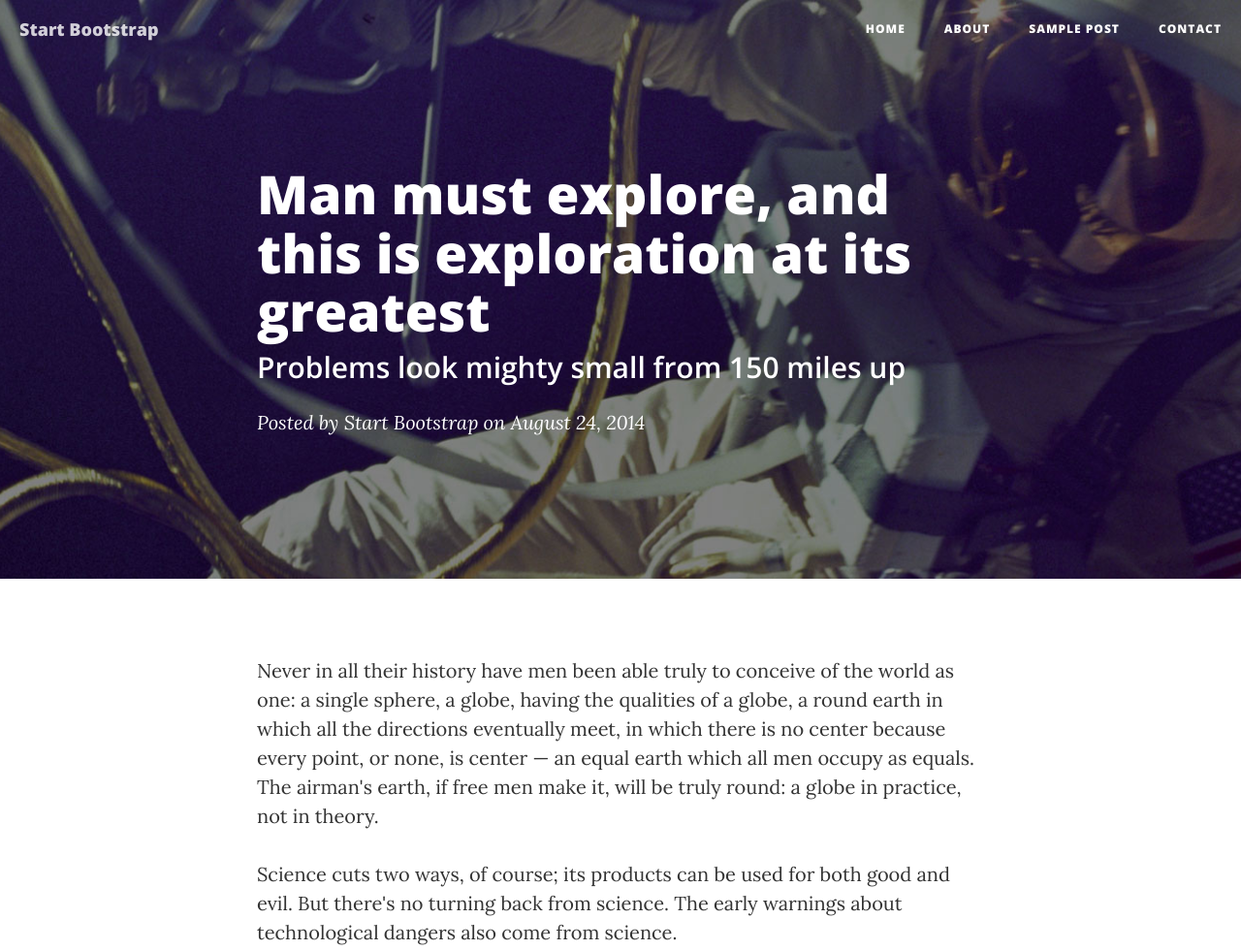
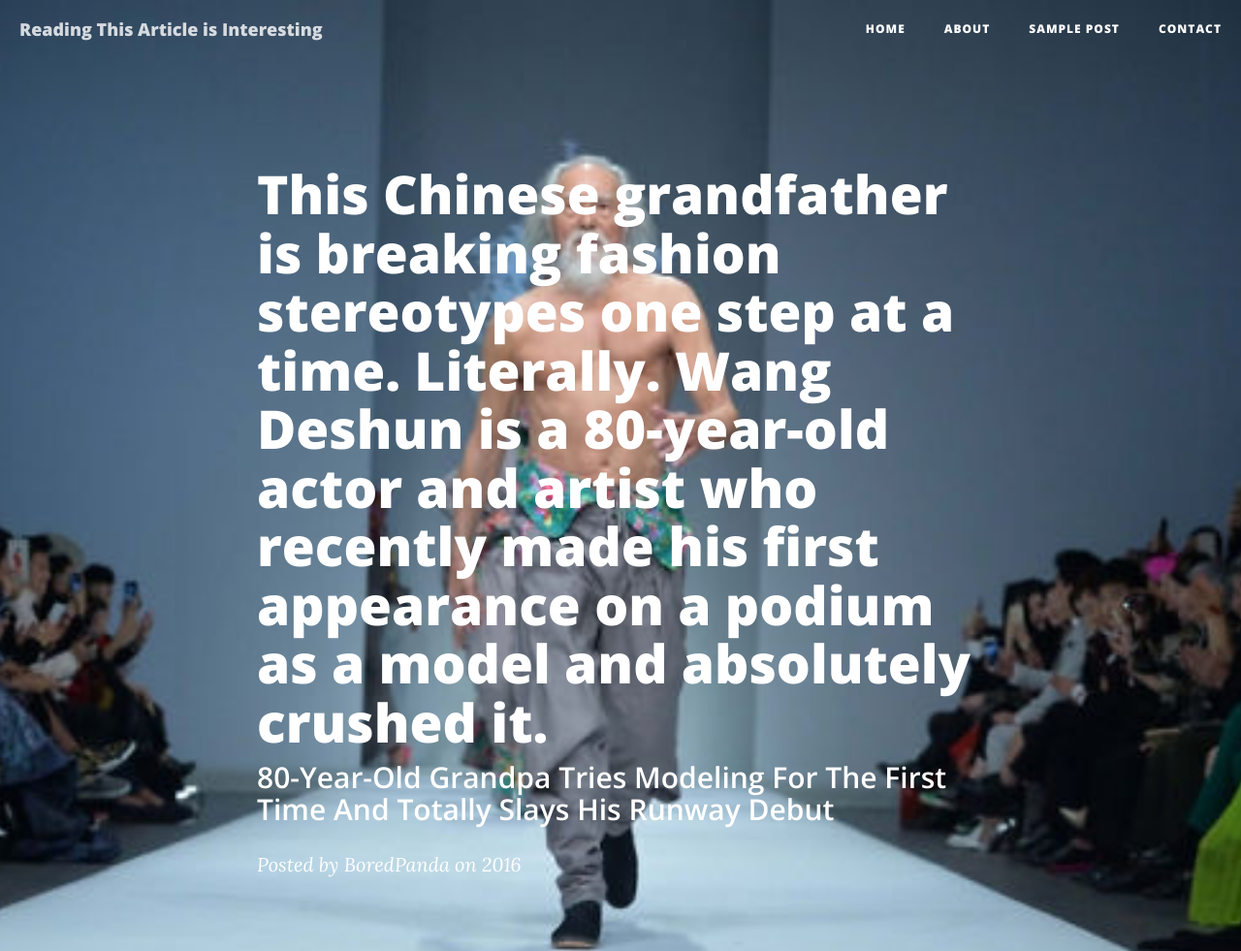
Before and after one commit to jellyrosetolosa/Cleanblog, a website: page post.html in a window 1280 px wide. Shown: the top 981 px of the page at 97% size. Drawn offline with nearby package versions, Linux system fonts and the light colour scheme.

Commit message:
Update post.html

```diff
--- a/post.html
+++ b/post.html
@@ -9,7 +9,7 @@
     <meta name="description" content="">
     <meta name="author" content="">
 
-    <title>Clean Blog - Sample Post</title>
+    <title>Entertainment Story </title>
 
     <!-- Bootstrap Core CSS -->
     <link href="vendor/bootstrap/css/bootstrap.min.css" rel="stylesheet">
@@ -42,7 +42,7 @@
                     <span class="sr-only">Toggle navigation</span>
                     Menu <i class="fa fa-bars"></i>
                 </button>
-                <a class="navbar-brand" href="index.html">Start Bootstrap</a>
+                <a class="navbar-brand" href="index.html">Reading This Article is Interesting</a>
             </div>
 
             <!-- Collect the nav links, forms, and other content for toggling -->
@@ -69,14 +69,14 @@
 
     <!-- Page Header -->
     <!-- Set your background image for this header on the line below. -->
-    <header class="intro-header" style="background-image: url('img/post-bg.jpg')">
+    <header class="intro-header" style="background-image: url('img/80-year-old-model-grandpa-china-wang-deshun-8-581de8dbeb59a__700.jpg')">
         <div class="container">
             <div class="row">
                 <div class="col-lg-8 col-lg-offset-2 col-md-10 col-md-offset-1">
                     <div class="post-heading">
-                        <h1>Man must explore, and this is exploration at its greatest</h1>
-                        <h2 class="subheading">Problems look mighty small from 150 miles up</h2>
-                        <span class="meta">Posted by <a href="#">Start Bootstrap</a> on August 24, 2014</span>
+                        <h1>This Chinese grandfather is breaking fashion stereotypes one step at a time. Literally. Wang Deshun is a 80-year-old actor and artist who recently made his first appearance on a podium as a model and absolutely crushed it.</h1>
+                        <h2 class="subheading">80-Year-Old Grandpa Tries Modeling For The First Time And Totally Slays His Runway Debut</h2>
+                        <span class="meta">Posted by <a href="#">BoredPanda</a> on 2016</span>
                     </div>
                 </div>
             </div>
```
